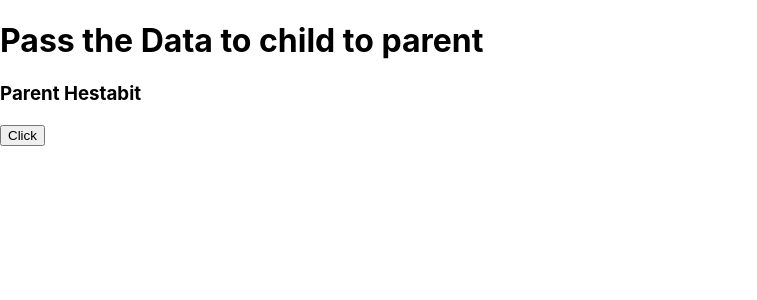
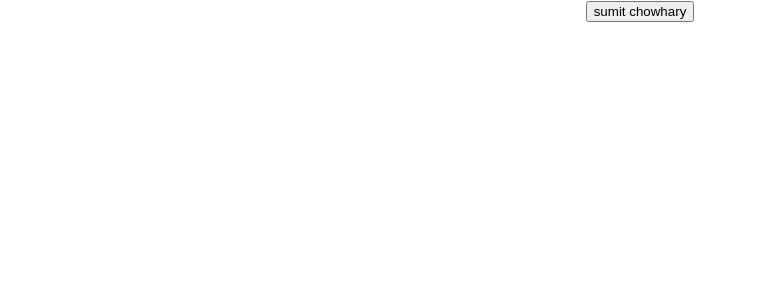
Before and after one commit to Sumit-hestabit/react-launchpad, a React (Create React App) app: page / in a window 1280 px wide. Shown: the top 300 px of the page, without its empty margins (0-757 px from the left). Built offline with nearby package versions, Linux system fonts and the light colour scheme.

Commit message:
parent-to-child data flow

```diff
--- a/src/App.js
+++ b/src/App.js
@@ -2,28 +2,21 @@ import React, { Component } from 'react';
 import './App.css';
 import Child from "./Child";
 
-class App extends React.Component{
-  constructor()
-  {
-    super()
-    this.state = {
-      name : 'Parent Hestabit'
-    }
-  }
-  changeUnit(item){
-    this.setState({name:item})
-  }
-  render()
-    {
-      return(
-    <div>
-      <h1>Pass the Data to child to parent</h1>
-      <Child data= {{
-        name : this.state.name ,changeUnit:this.changeUnit.bind(this)
-      }}/>
+class App extends React.Component {
+state = {
+  title: 'sumit chowhary'
+}
+ChangeTheTitle = (Amit) => {
+this.setState({title: Amit});
+}
+render(){
+  return(
+    <div className="App">
+      <Child Handler={this.ChangeTheTitle.bind(this,'Hello world')} title={this.state.title}/>
     </div>
   )
+}
 
-    }
-  }
+}
+
 export default App;
--- a/src/Child.js
+++ b/src/Child.js
@@ -1,13 +1,10 @@
 import React from "react";
 
-export default class extends React.Component{
-    render()
-    {
-        return(
-            <div>
-                <h3>{this.props.data.name}</h3>
-                <button onClick={()=>this.props.data.changeUnit("Child Hestabit")}>Click</button>
-            </div>
-        )
-    }
+const child = (props) => {
+return(
+    <div>
+        <button onClick= {props.Handler}>{props.title}</button>
+    </div>
+)
 }
+export default child;
```
